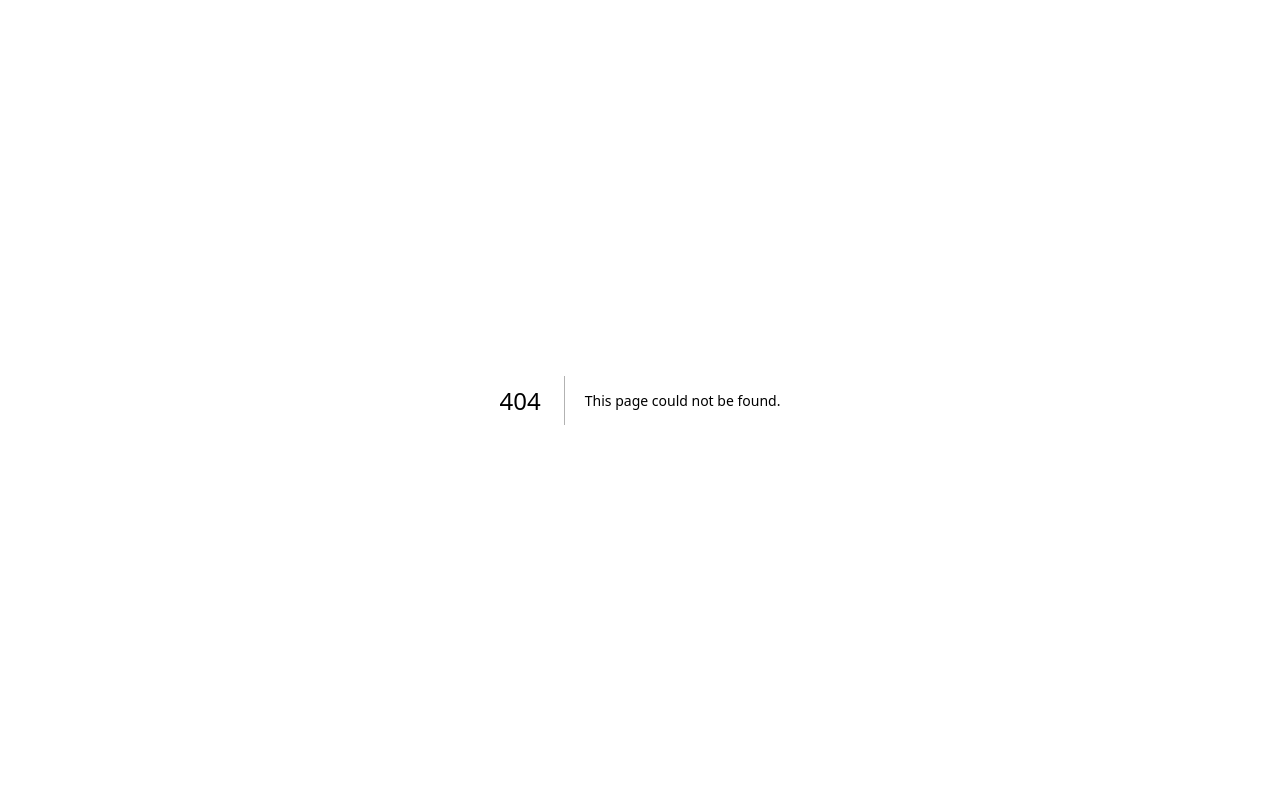
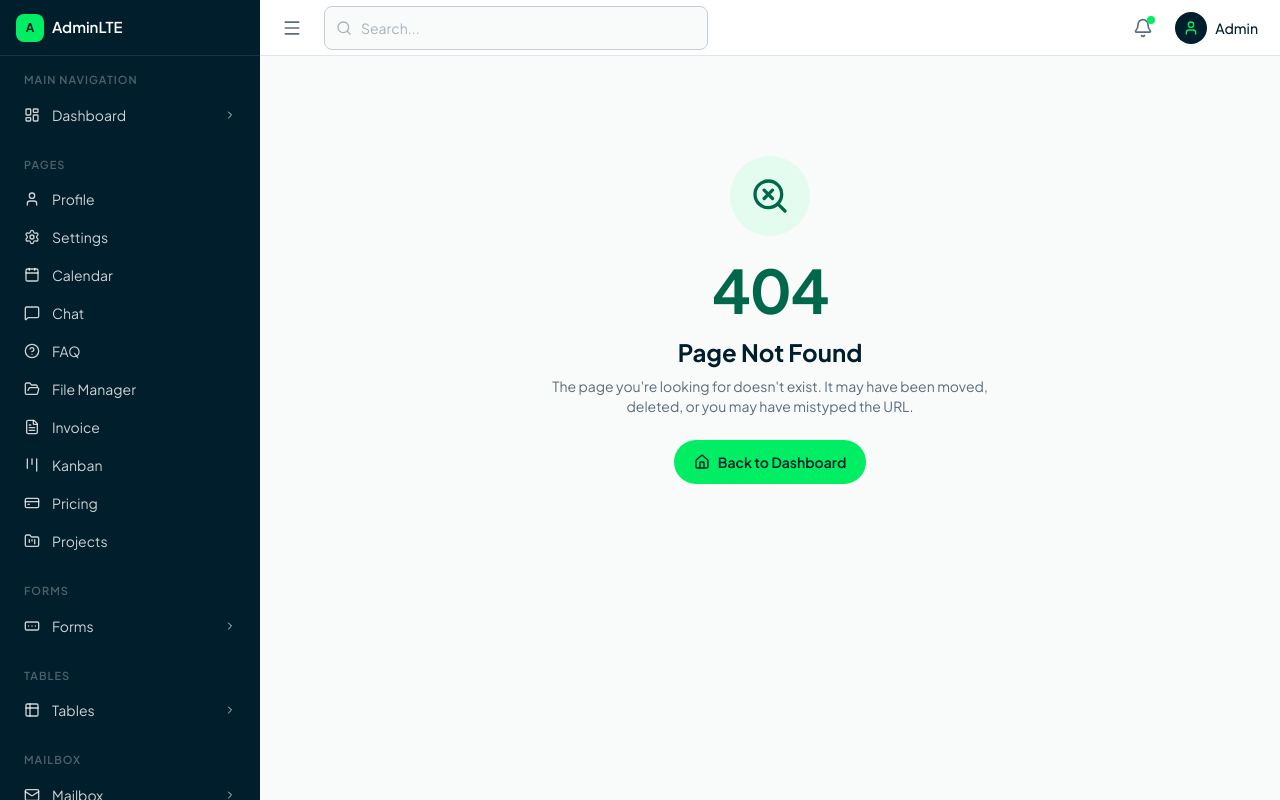
Before and after one commit to mvahidsm7/adminlte-x-mongodb, a Next.js app: page /error/404 in a window 1280 px wide. Before the commit this address had no page. Built offline with nearby package versions, Linux system fonts and the light colour scheme.

Commit message:
feat: add 404 error showcase page

```diff
--- /dev/null
+++ b/src/app/(main)/error/404/page.tsx
@@ -0,0 +1,27 @@
+import type { Metadata } from 'next'
+import Link from 'next/link'
+import { SearchX, Home } from 'lucide-react'
+
+export const metadata: Metadata = { title: '404 Not Found — AdminLTE' }
+
+export default function NotFoundShowcasePage() {
+  return (
+    <div className="flex flex-col items-center justify-center min-h-[60vh] text-center px-4">
+      <div className="w-20 h-20 rounded-full bg-surface-feature flex items-center justify-center mb-6">
+        <SearchX className="w-10 h-10 text-mongo-green-dark" />
+      </div>
+      <p className="text-6xl font-bold text-mongo-green-dark tracking-tight">404</p>
+      <h1 className="text-2xl font-bold text-ink mt-4">Page Not Found</h1>
+      <p className="text-sm text-steel mt-2 max-w-md">
+        The page you&apos;re looking for doesn&apos;t exist. It may have been moved, deleted, or you may have mistyped the URL.
+      </p>
+      <Link
+        href="/"
+        className="mt-6 inline-flex items-center gap-2 h-11 px-5 rounded-full bg-mongo-green text-ink text-sm font-semibold hover:bg-mongo-green-dark hover:text-white transition-colors"
+      >
+        <Home className="w-4 h-4" />
+        Back to Dashboard
+      </Link>
+    </div>
+  )
+}
```
Also changed, not shown: 1 other file (tests, documents, lock files or other folders).
